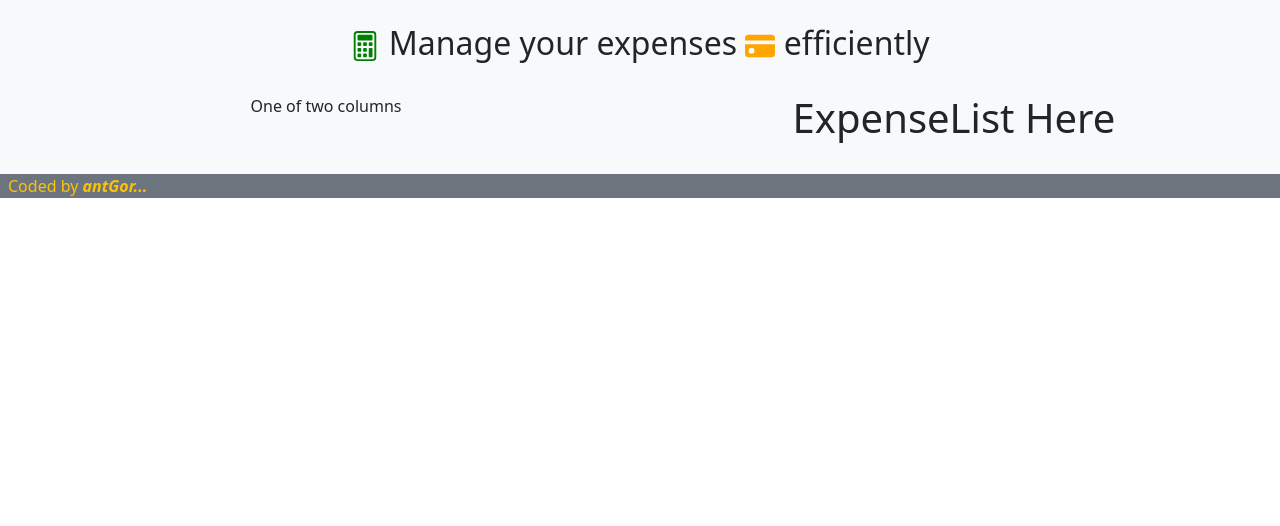
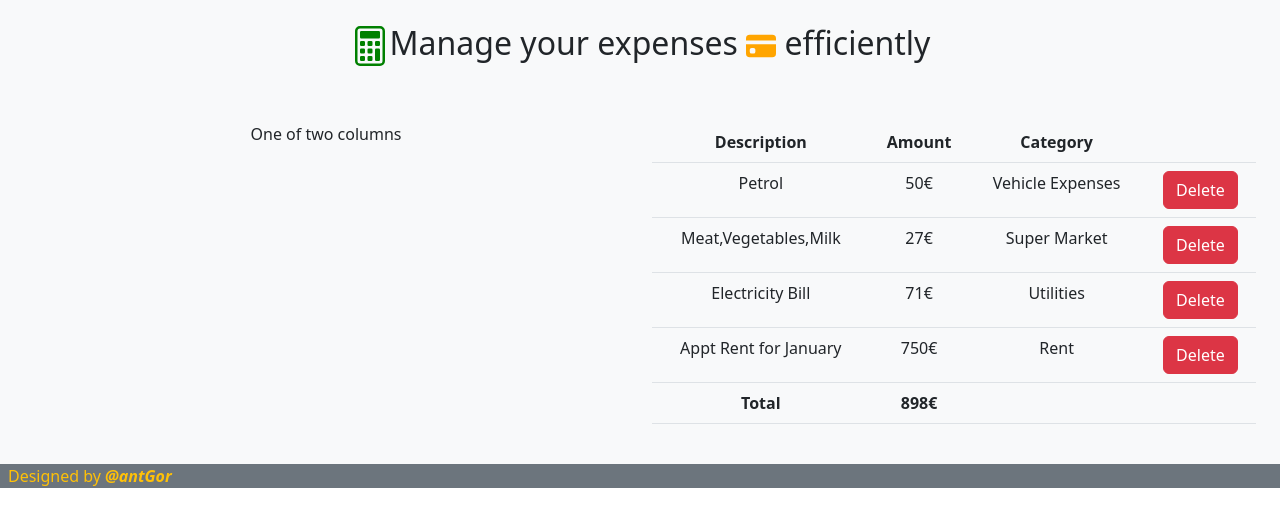
Before and after one commit to agorakis/Expenses-Tracker-App-React, a React (Vite) app: page / in a window 1280 px wide. Shown: the top 526 px of the page. Built offline with nearby package versions, Linux system fonts and the light colour scheme; the HTML template or start-up script is replaced by a standard one.

Commit message:
Finalize Expense List

```diff
--- a/src/App.tsx
+++ b/src/App.tsx
@@ -1,18 +1,61 @@
+import { useState } from "react";
 import { BsCalculator, BsFillCreditCardFill } from "react-icons/bs";
 import ExpenseList from "./ExpenseList";
 
 function App() {
+  const [expenseList, setExpenseList] = useState([
+    {
+      id: 1,
+      description: "Petrol",
+      amount: 50,
+      category: "Vehicle Expenses",
+    },
+    {
+      id: 2,
+      description: "Meat,Vegetables,Milk",
+      amount: 27,
+      category: "Super Market",
+    },
+    {
+      id: 3,
+      description: "Electricity Bill",
+      amount: 71,
+      category: "Utilities",
+    },
+    {
+      id: 4,
+      description: "Appt Rent for January",
+      amount: 750,
+      category: "Rent",
+    },
+  ]);
+
+  const handleDelete = (id: number) => {
+    setExpenseList(expenseList.filter((item) => item.id !== id));
+  };
+
   return (
     <>
       <div className="p-4 bg-light text-center">
-        <h2 className="pb-4"> <BsCalculator color="green" size={30}/> Manage your expenses <BsFillCreditCardFill color="orange" size={30}/> efficiently </h2>
+        <h2 className="pb-5">
+          <BsCalculator color="green" size={40} />
+          Manage your expenses <BsFillCreditCardFill
+            color="orange"
+            size={30}
+          />{" "}
+          efficiently
+        </h2>
 
         <div className="row row-cols-1 row-cols-lg-2 justify-content-around gy-3">
           <div className="col">One of two columns</div>
-          <div className="col"><ExpenseList/></div>
+          <div className="col">
+            <ExpenseList data={expenseList} onDelete={handleDelete} />
+          </div>
         </div>
       </div>
-      <div className="ps-2 bg-secondary text-warning"> Coded by <span className="fw-bold fst-italic">antGor...</span></div>
+      <div className="ps-2 bg-secondary text-warning">
+        Designed by <span className="fw-bold fst-italic">@antGor</span>
+      </div>
     </>
   );
 }
--- a/src/ExpenseList.tsx
+++ b/src/ExpenseList.tsx
@@ -1,5 +1,62 @@
-const ExpenseList = () => {
-    return ( <h1>ExpenseList Here</h1> );
+interface Expense {
+  id: number;
+  description: string;
+  amount: number;
+  category: string;
 }
 
+interface ExpenseListProps {
+  data: Expense[];
+  onDelete: (id: number) => void;
+}
+
+const ExpenseList = ({ data, onDelete }: ExpenseListProps) => {
+  const totalAmount = (data: Expense[]) => {
+    let total = 0;
+
+    data.forEach((item: Expense) => {
+      total = total + item.amount;
+    });
+
+    return total;
+  };
+
+  return (
+    <table className="table ">
+      <thead>
+        <tr>
+          <th scope="col">Description</th>
+          <th scope="col">Amount</th>
+          <th scope="col">Category</th>
+          <th scope="col"></th>
+        </tr>
+      </thead>
+      <tbody>
+        {data.map((item) => (
+          <tr key={item.id}>
+            <td>{item.description}</td>
+            <td>{item.amount}€</td>
+            <td>{item.category}</td>
+            <td>
+              <button
+                className="btn btn-danger"
+                onClick={() => onDelete(item.id)}
+              >
+                Delete
+              </button>
+            </td>
+          </tr>
+        ))}
+
+        <tr>
+          <td className="fw-bold">Total</td>
+          <td className="fw-bold">{totalAmount(data)}€</td>
+          <td></td>
+          <td></td>
+        </tr>
+      </tbody>
+    </table>
+  );
+};
+
 export default ExpenseList;
```
